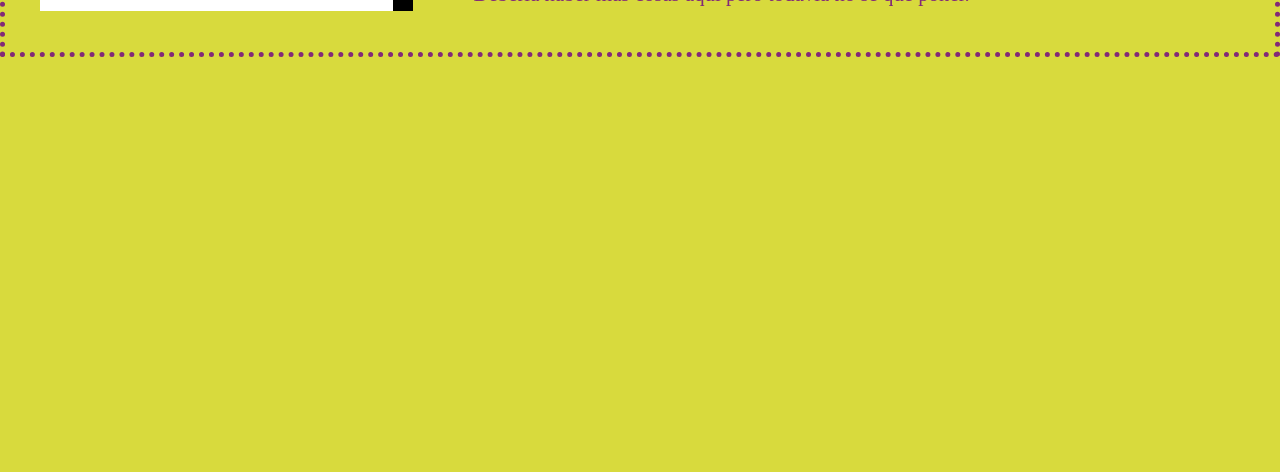
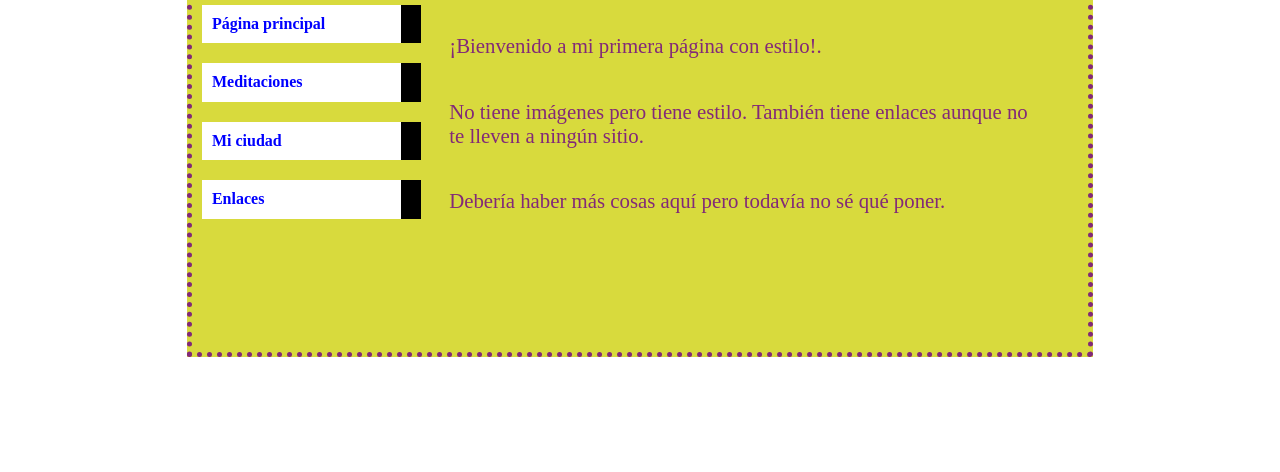
Before and after one commit to Jesparzarom/practicos, a plain HTML site: page pages/index_13.html in a window 1280 px wide. Shown: the part 328-800 px from the top of the page. Drawn offline with Linux system fonts and the light colour scheme.

Commit message:
fix tp13

```diff
--- a/css/style13.css
+++ b/css/style13.css
@@ -2,7 +2,10 @@
 
 
 body {
-    background-color: #d8da3d;
+    display: flex;
+    align-items: center;
+    justify-content: center;
+    height: 100vh;
 }
 
 
@@ -13,6 +16,8 @@ body {
     flex-flow: row nowrap;
     align-items: center;
     justify-content: center;
+    height: 70%;
+    width: 70%;
 }
 
 .container_nav {
@@ -39,7 +44,7 @@ body {
     flex-flow: column nowrap;
     align-items:flex-start;
     justify-content:center;
-    padding: 2%;
+    padding: 2% 5% 2% 2%;
     color: #822978;
     font-size: 1.3rem;
 }
```
